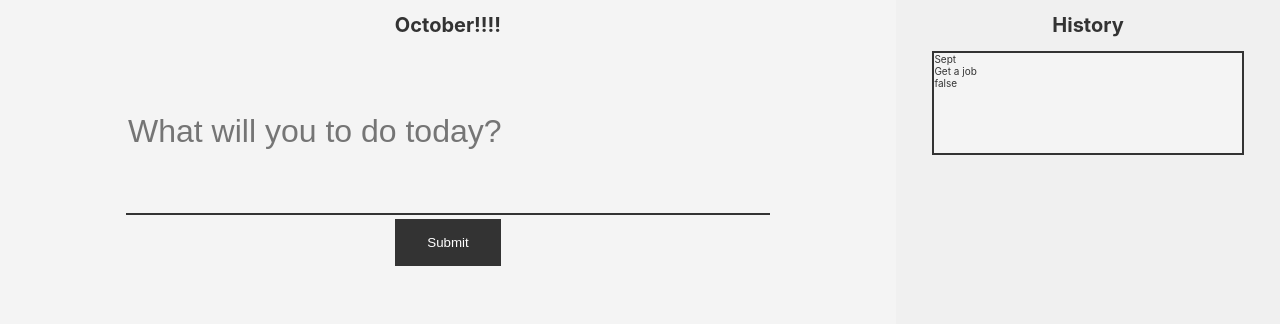
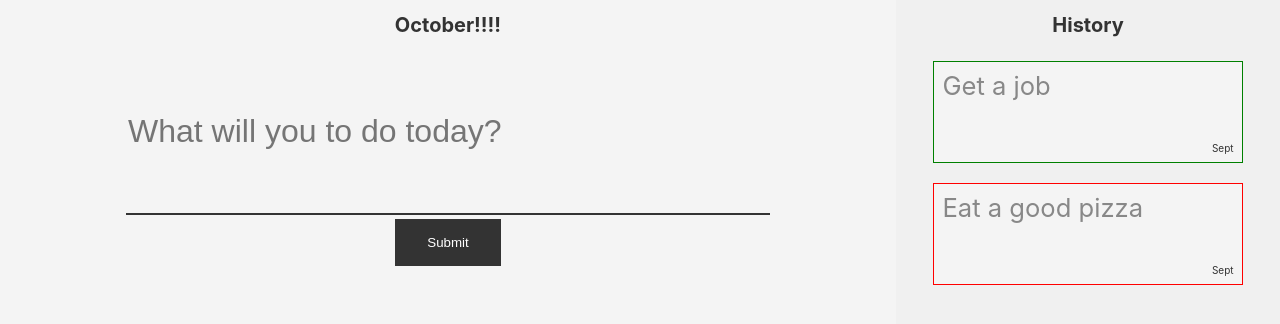
Before and after one commit to ashco/one-thing, a React app: page / in a window 1280 px wide. Built offline with nearby package versions, Linux system fonts and the light colour scheme.

Commit message:
working on history boxes

```diff
--- a/src/components/History.js
+++ b/src/components/History.js
@@ -2,6 +2,8 @@ import React from 'react';
 import PastToDo from './PastToDo';
 
 class History extends React.Component {
+
+
   render () {
     return (
       <div className="History column">
@@ -9,7 +11,12 @@ class History extends React.Component {
         <PastToDo
           date={'Sept'}
           text={'Get a job'}
-          status={'false'}
+          status={true}
+        />
+        <PastToDo
+          date={'Sept'}
+          text={'Eat a good pizza'}
+          status={false}
         />
       </div>
     )
--- a/src/components/PastToDo.js
+++ b/src/components/PastToDo.js
@@ -1,17 +1,36 @@
 import React from 'react';
 
 class PastToDo extends React.Component {
+  constructor (props) {
+    super(props);
+    this.state = {
+      isHovered: false
+    }
+    this.handleHover = this.handleHover.bind(this);
+  }
+
+  handleHover () {
+    this.setState({
+      isHovered: !this.state.isHovered
+    })
+  }
+
   render () {
+    const { date, text, status } = this.props;
+    const hoverClass = this.state.isHovered ? 'hovered' : '';
+
     return (
-      <div className="PastToDo">
+      <div
+        // className='PastToDo'
+        className={`PastToDo ${hoverClass}`}
+        onMouseEnter={this.handleHover}
+        onMouseLeave={this.handleHover}
+        style={{borderColor: status ? 'green' : 'red'}}>
+        <div className="todo-text">
+          {text}
+        </div>
         <div className="todo-date">
-          {this.props.date}
-        </div>
-        <div className="todo-text">
-          {this.props.text}
-        </div>
-        <div className="todo-status">
-          {this.props.status}
+          {date}
         </div>
 
       </div>
--- a/src/index.css
+++ b/src/index.css
@@ -2,6 +2,7 @@
   --main-color: #f4f4f4;
   --secondary-color: #f0f0f0;
   --black-color: #333333;
+  --gray-color: #888888;
 }
 
 body {
@@ -50,6 +51,7 @@ body {
   cursor: pointer;
 }
 
+/* HISTORY */
 .History {
   width: 30vw;
   background-color: var(--secondary-color);
@@ -57,8 +59,23 @@ body {
 }
 
 .PastToDo {
+  display: flex;
+  flex-direction: column;
+  justify-content: space-between;
   background-color: var(--main-color);
-  border: 2px solid var(--black-color);
+  border: 1px solid var(--black-color);
   width: 80%;
   height: 100px;
+  margin: 10px;
 }
+
+.todo-text {
+  color: var(--gray-color);
+  font-size: 1.6rem;
+  margin: .5rem;
+}
+
+.todo-date {
+  text-align: right;
+  margin: .5rem;
+}
```
